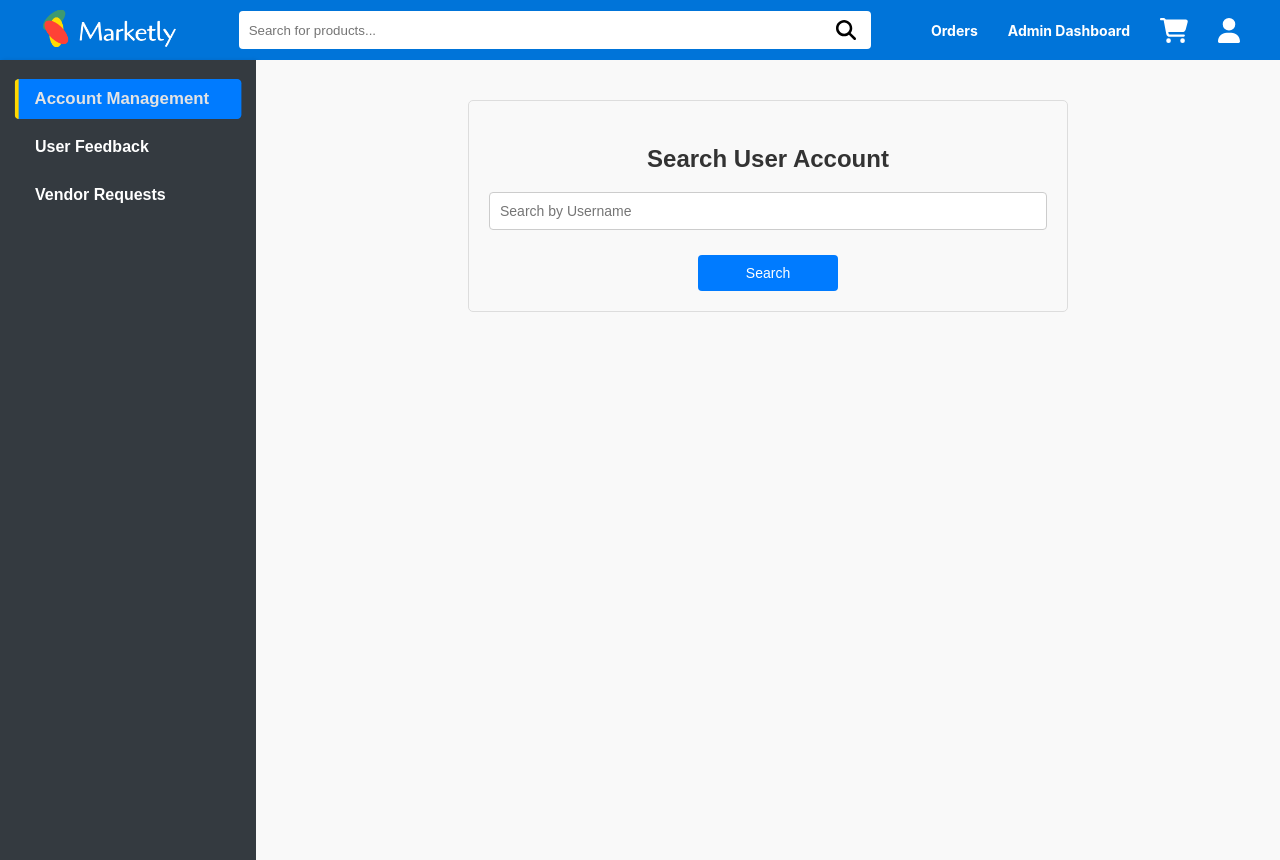
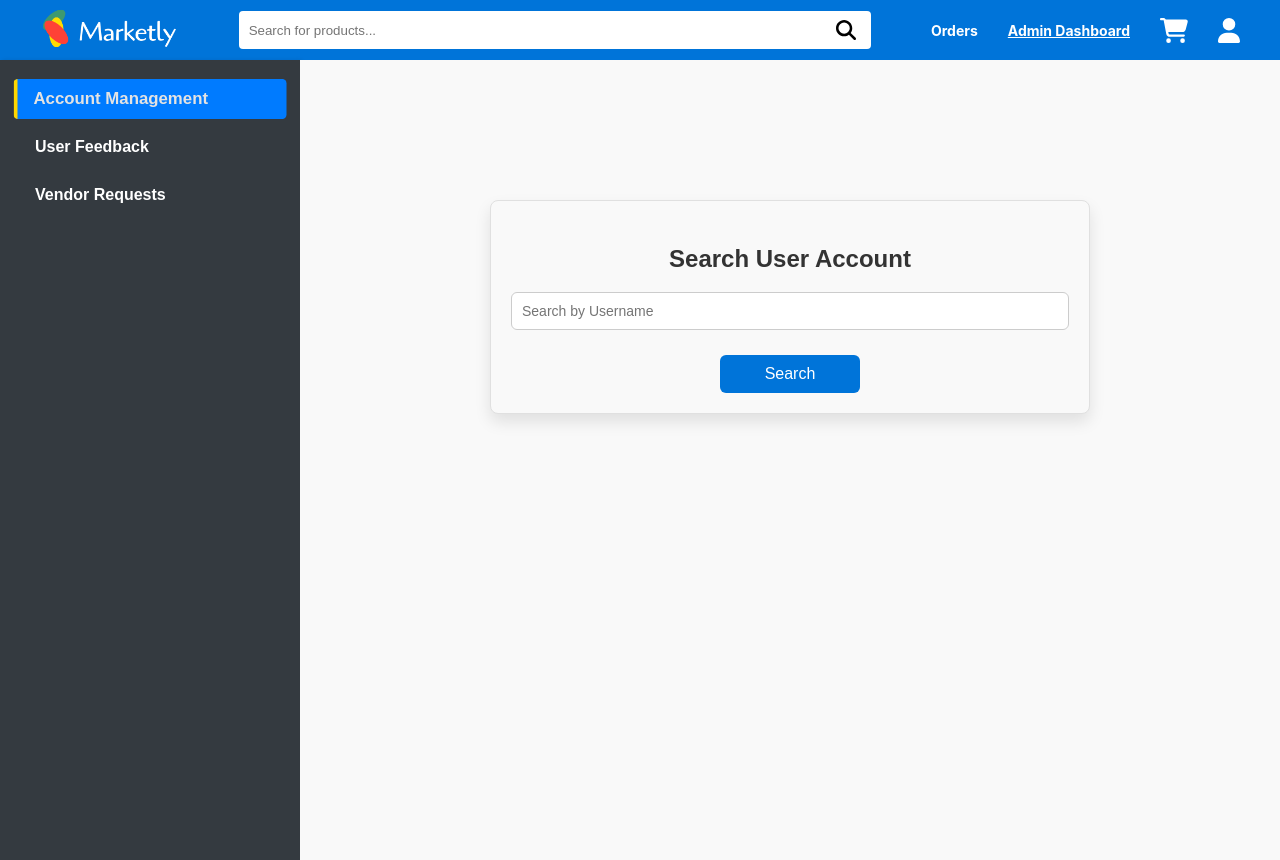
Before and after one commit to Saifullah-1/marketly, a React (Vite) app in the folder frontend/: page /admin-dashboard in a window 1280 px wide. Built offline with nearby package versions, Linux system fonts and the light colour scheme.

Commit message:
update ui

```diff
--- a/frontend/src/components/AccountManagement.css
+++ b/frontend/src/components/AccountManagement.css
@@ -6,15 +6,16 @@
 }
 
 .search-section {
+  margin-top: 100px;
   margin-bottom: 20px;
   padding: 20px;
-  border: 1px solid #ddd;
-  border-radius: 5px;
+  border: 1px solid #e0e0e0;
+  border-radius: 8px;
   background-color: #f9f9f9;
   display: flex;
   flex-direction: column;
   align-items: center;
-  /* Centers child elements horizontally */
+  box-shadow: 0 8px 16px rgba(0, 0, 0, 0.1);
 }
 
 .search-section h2 {
@@ -27,51 +28,54 @@
   margin-bottom: 15px;
   width: 100%;
   max-width: 600px;
-  /* Restricts the width for symmetry */
 }
 
 .search-section input {
   background-color: #fff;
   color: #333;
   width: 100%;
-  /* Ensures inputs take full width of the container */
   padding: 10px;
   font-size: 14px;
   border: 1px solid #ccc;
-  border-radius: 4px;
+  border-radius: 6px;
   box-sizing: border-box;
-  /* Ensures padding is included in width */
+  transition: border-color 0.3s ease, box-shadow 0.3s ease;
 }
 
 .search-section input:focus {
   outline: none;
-  border-color: #007bff;
-  box-shadow: 0 0 5px rgba(0, 123, 255, 0.3);
+  border-color: #0074d9;
+  box-shadow: 0 0 5px rgba(0, 116, 217, 0.5);
 }
 
 .search-section button {
-  background-color: #007bff;
-  color: white;
+  background-color: #0074d9;
+  color: #fff;
   padding: 10px 15px;
   border: none;
-  border-radius: 4px;
+  border-radius: 6px;
   cursor: pointer;
-  font-size: 14px;
+  font-size: 16px;
   width: 25%;
   margin-top: 10px;
-  /* Adds some spacing above the button */
+  transition: background-color 0.3s ease, transform 0.2s ease;
 }
 
 .search-section button:hover {
-  background-color: #0056b3;
+  background-color: #005bb5;
+}
+
+.search-section button:active {
+  transform: scale(0.98);
 }
 
 .account-card {
-  border: 1px solid #ddd;
+  margin-top: 100px;
+  border: 1px solid #e0e0e0;
   padding: 20px;
-  border-radius: 5px;
-  background-color: #fff;
-  box-shadow: 0 2px 5px rgba(0, 0, 0, 0.1);
+  border-radius: 8px;
+  background-color: #f9f9f9;
+  box-shadow: 0 8px 16px rgba(0, 0, 0, 0.1);
 }
 
 .account-card h3 {
@@ -99,6 +103,10 @@
 
 .account-card .action-buttons {
   margin-top: 20px;
+  display: flex;
+  justify-content: space-around;
+  margin-left: 50px;
+  margin-right: 50px;
 }
 
 .account-card .action-buttons button {
@@ -108,47 +116,15 @@
   border: none;
   border-radius: 4px;
   cursor: pointer;
-  color: white;
-  background-color: #007bff;
+  color: #fff;
+  background-color: #0074d9;
+  transition: background-color 0.3s ease, transform 0.2s ease;
 }
 
-.account-card .action-buttons button.activate {
-  background-color: #28a745;
+.account-card .action-buttons button:active {
+  transform: scale(0.98);
 }
 
-.account-card .action-buttons button.activate:hover {
-  background-color: #218838;
+.account-card .action-buttons button:hover {
+  background-color: #005bb5;
 }
-
-.account-card .action-buttons button.deactivate {
-  background-color: #ffc107;
-  color: #333;
-}
-
-.account-card .action-buttons button.deactivate:hover {
-  background-color: #e0a800;
-}
-
-.account-card .action-buttons button.remove {
-  background-color: #dc3545;
-}
-
-.account-card .action-buttons button.remove:hover {
-  background-color: #c82333;
-}
-
-.account-card .action-buttons button.promote {
-  background-color: #17a2b8;
-}
-
-.account-card .action-buttons button.promote:hover {
-  background-color: #138496;
-}
-
-.account-card .action-buttons button.demote {
-  background-color: #6c757d;
-}
-
-.account-card .action-buttons button.demote:hover {
-  background-color: #5a6268;
-}
--- a/frontend/src/components/Header.css
+++ b/frontend/src/components/Header.css
@@ -114,16 +114,3 @@
     font-size: 14px;
   }
 }
-
-.orders-text {
-  text-decoration: none;
-  color: white;
-  font-weight: bold;
-  cursor: pointer;
-  transition: color 0.3s, transform 0.3s;
-}
-
-.orders-text:hover {
-  transform: scale(1.2);
-  filter: brightness(1.2);
-}
--- a/frontend/src/pages/AdminDashboard.css
+++ b/frontend/src/pages/AdminDashboard.css
@@ -10,7 +10,7 @@
 }
 
 .sidebar {
-  width: 20%;
+  width: 300px;
   background-color: #343a40;
   padding: 20px;
   color: white;
```
